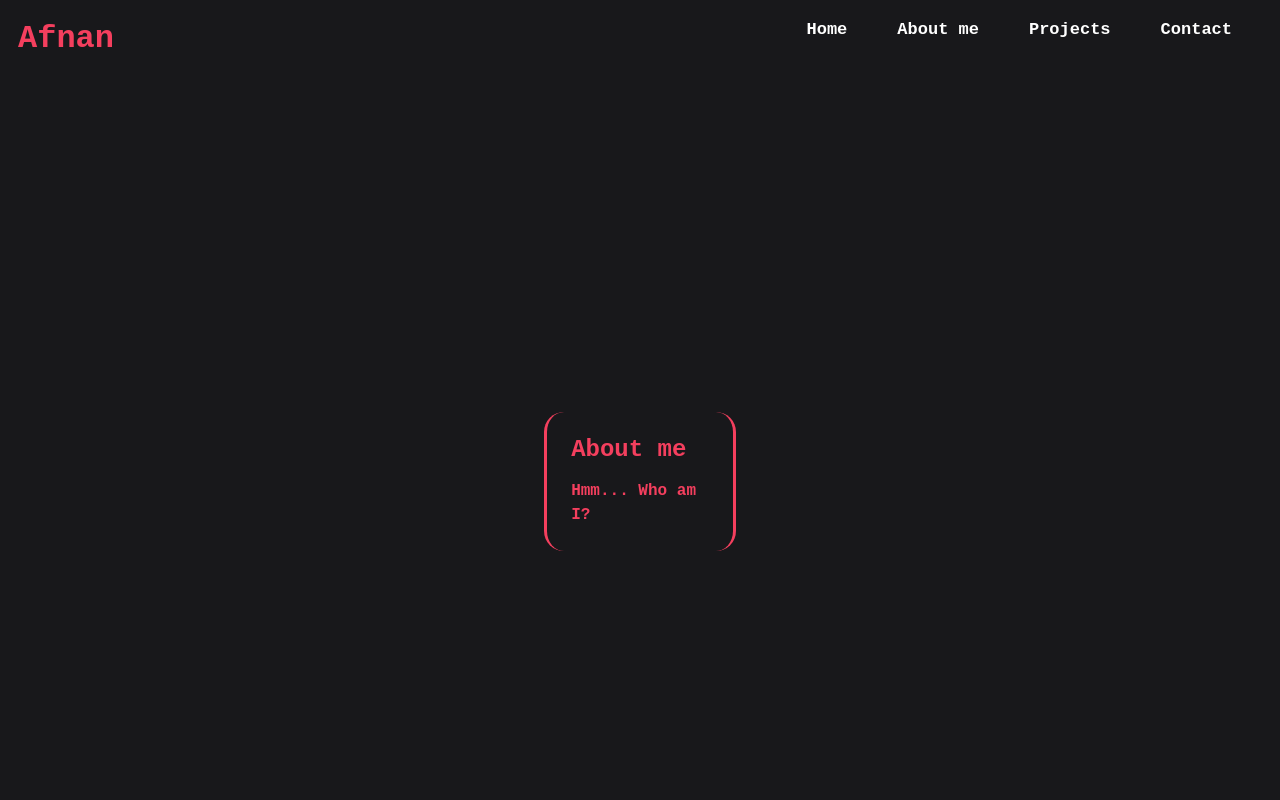
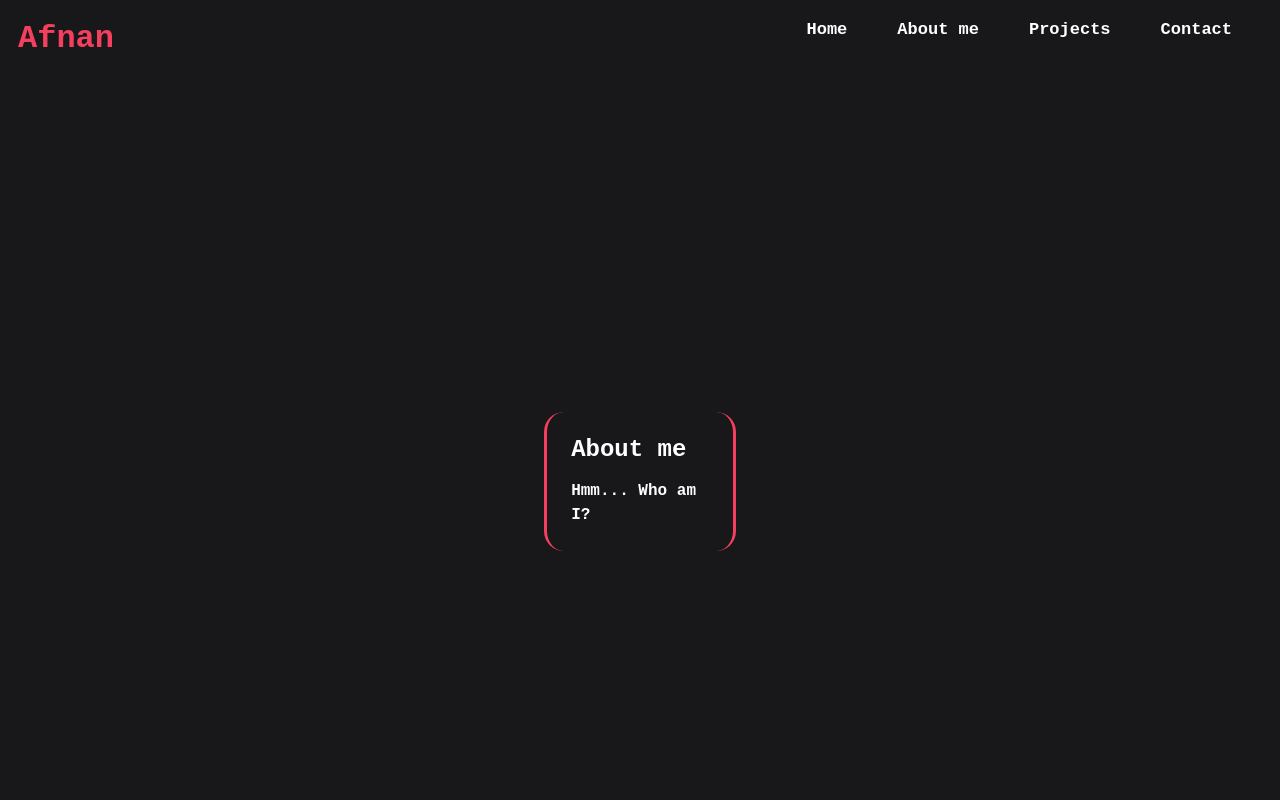
Before and after one commit to afnan007a/Portfolio-NextJS, a Next.js app: page /about in a window 1280 px wide. Shown: the top 800 px of the page. Built offline with nearby package versions, Linux system fonts and the light colour scheme.

Commit message:
Update Home.module.css

```diff
--- a/styles/Home.module.css
+++ b/styles/Home.module.css
@@ -59,7 +59,24 @@
 }
 
 .main a {
-  color: #f43f5e;
+  position: relative;
+  text-decoration: none;
+  color: white;
+}
+
+.main a:after {
+  content: "";
+  position: absolute;
+  background-color: #f43f5e;
+  height: 3px;
+  width: 0;
+  left: 0;
+  bottom: -10px;
+  transition: 0.3s;
+}
+
+.main a:hover:after {
+  width: 100%;
 }
 
 .title a {
```
